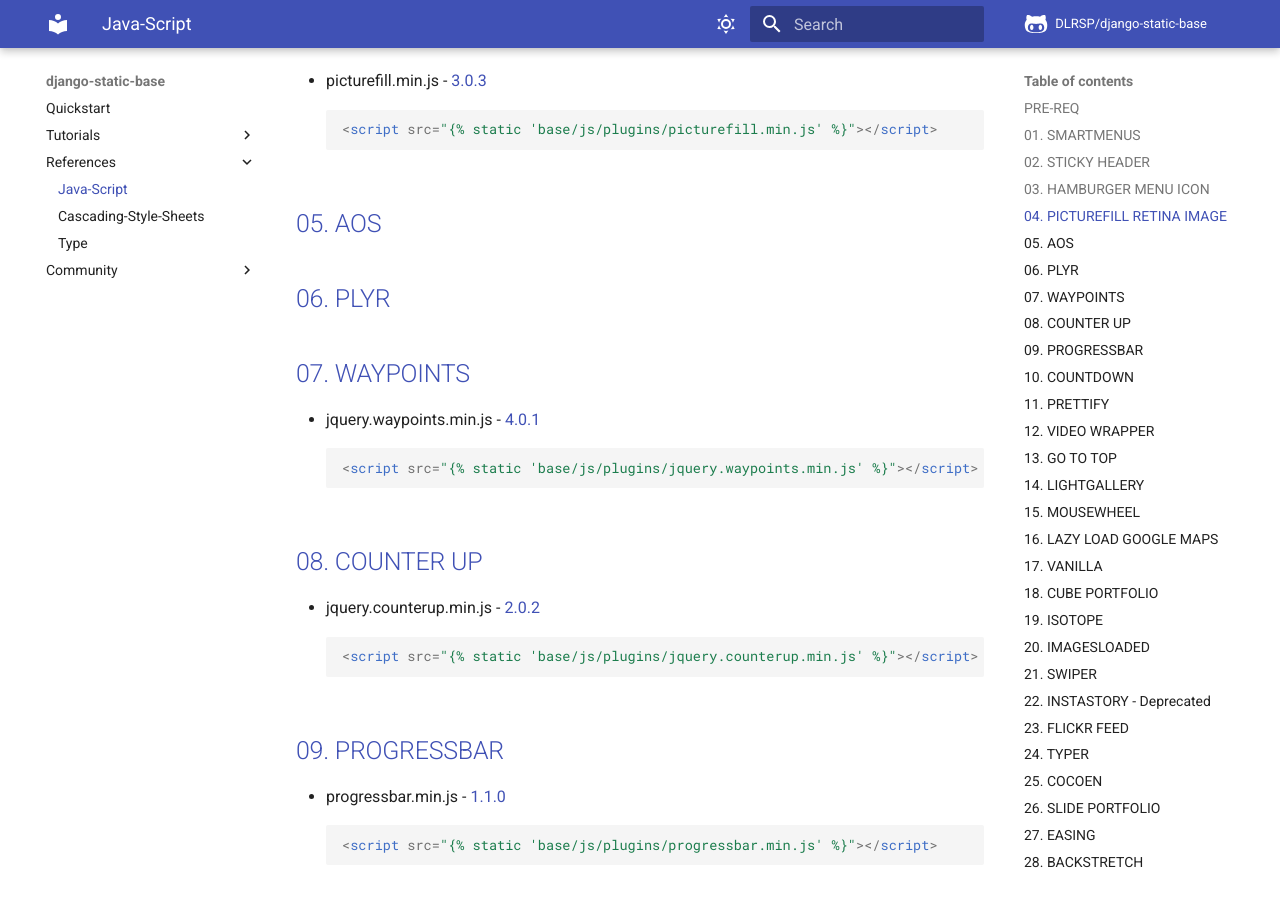
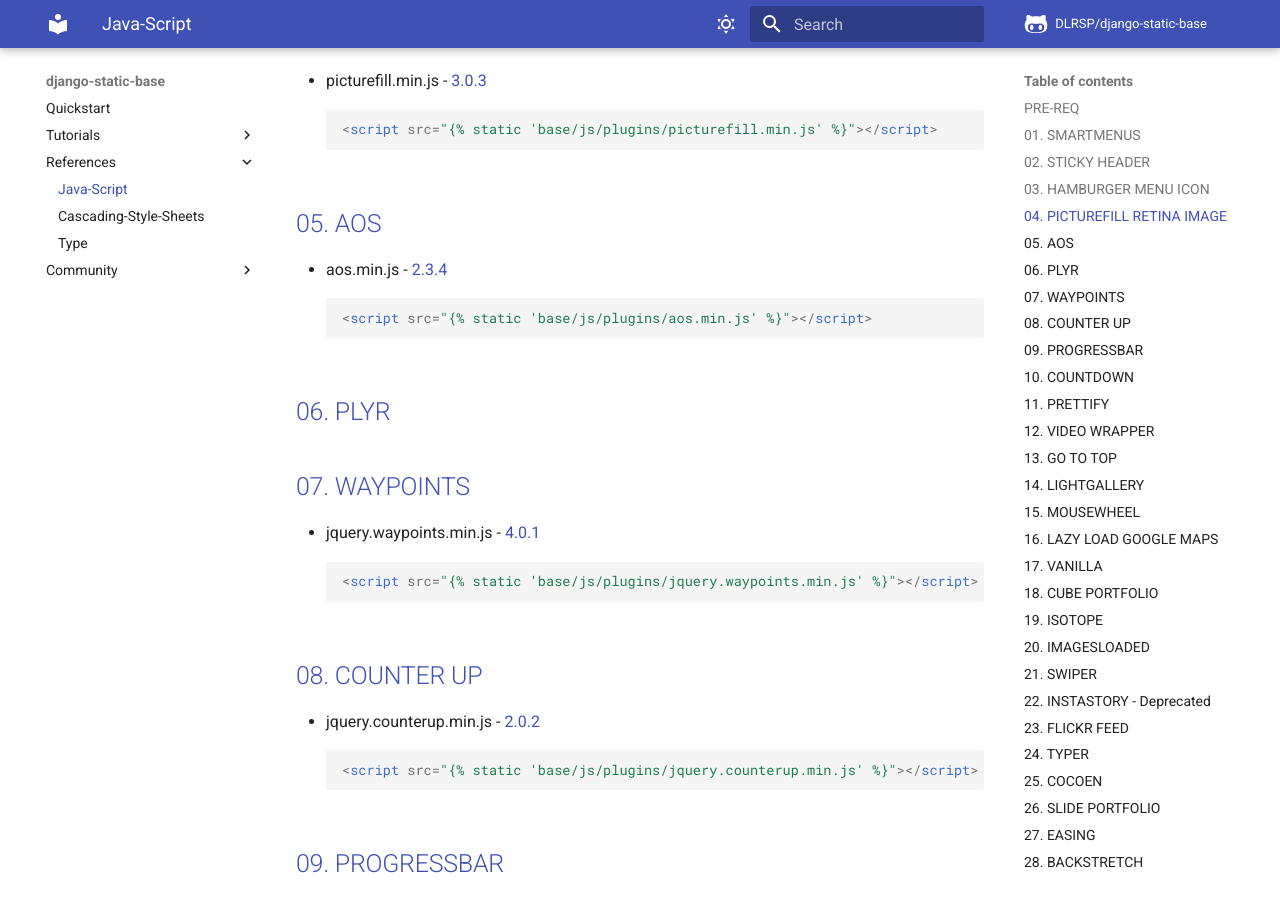
Before and after one commit to DLRSP/django-static-base, an MkDocs documentation site: the page built from docs/references/javascript.md, in a window 1280 px wide and 900 px high, scrolled down 1075 px. Built offline with MkDocs 1.6.1 and Material for MkDocs 9.7.7, drawn with Linux system fonts in a browser that asks for light colours; comment, search, counter and statistics services are not loaded.

Commit message:
- upgrade aos version to 2.3.4

````diff
--- a/docs/references/javascript.md
+++ b/docs/references/javascript.md
@@ -32,6 +32,10 @@
     <script src="{% static 'base/js/plugins/picturefill.min.js' %}"></script>
     ```
 ## 05. AOS
+- aos.min.js - [2.3.4](https://github.com/michalsnik/aos/tags)
+    ```html
+    <script src="{% static 'base/js/plugins/aos.min.js' %}"></script>
+    ```
 ## 06. PLYR
 ## 07. WAYPOINTS
 - jquery.waypoints.min.js - [4.0.1](https://github.com/imakewebthings/waypoints/releases)
````
Also changed, not shown: src/static_base/static/base/js/plugins/aos.min.js.
